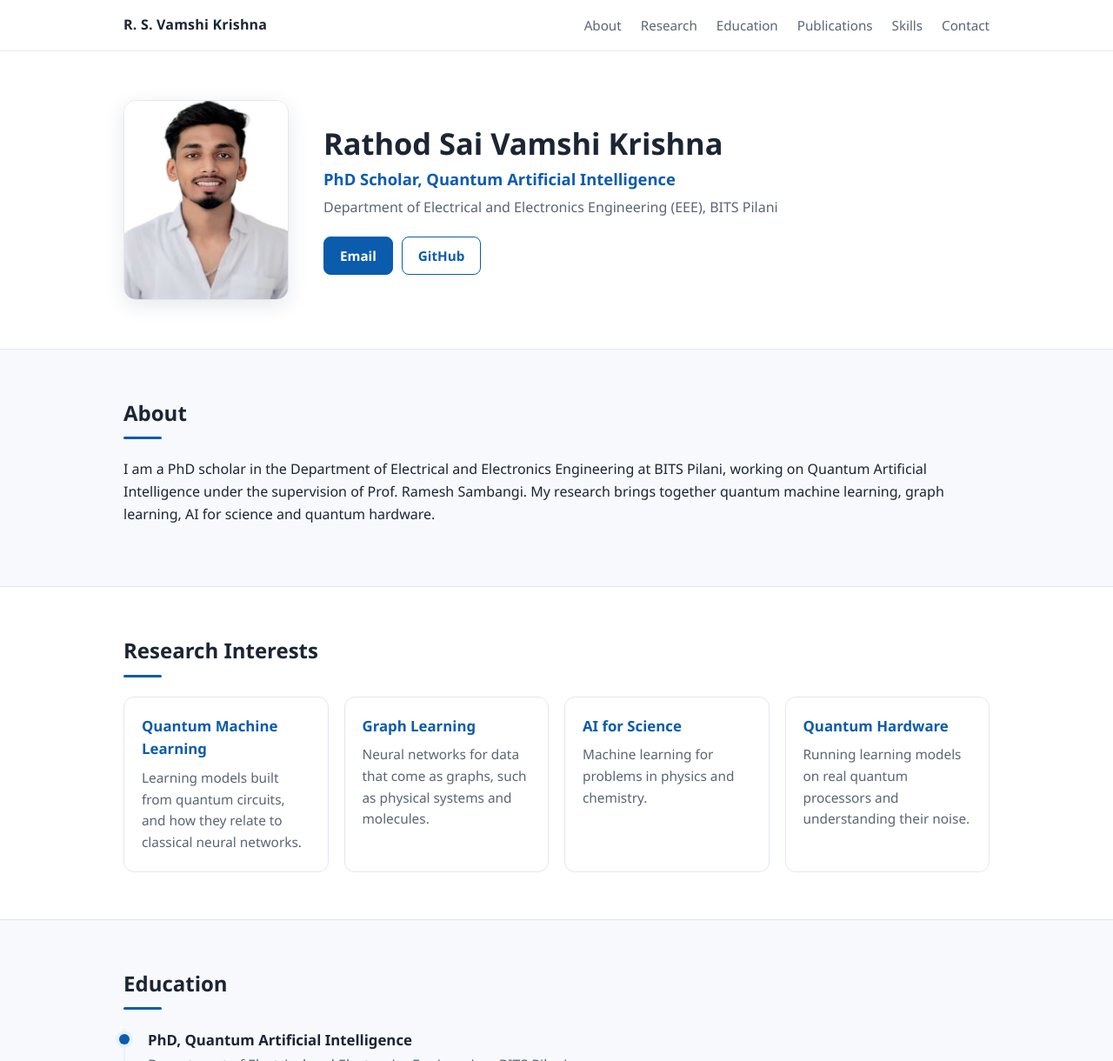
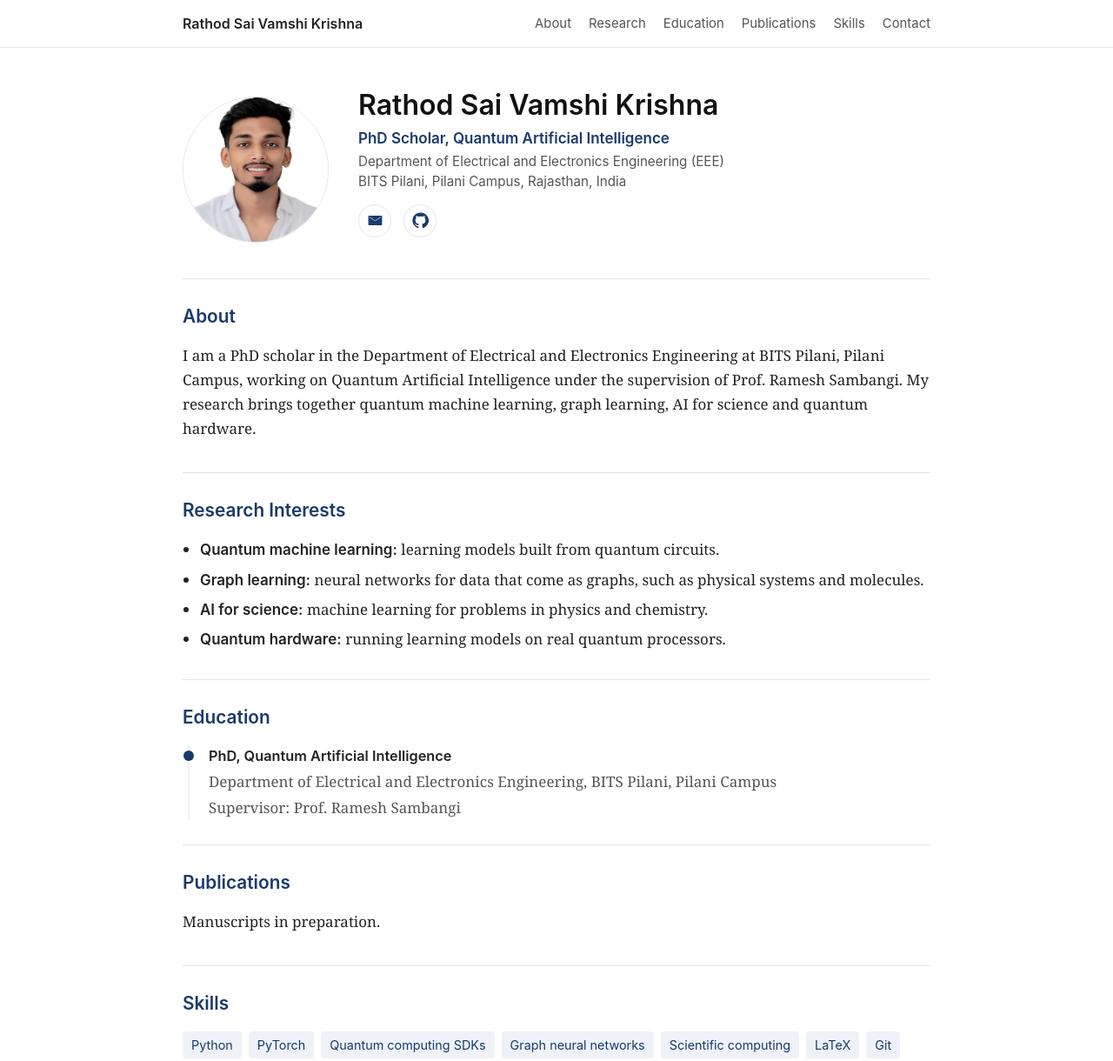
Before and after one commit to Rathodvamshi007/rathodvamshi007.github.io, a plain HTML site: page index.html in a window 1280 px wide. Shown: the top 1220 px of the page at 87% size. Drawn offline with Linux system fonts and the light colour scheme.

Commit message:
Academic homepage layout, favicon and Open Graph tags

```diff
--- a/index.html
+++ b/index.html
@@ -4,159 +4,158 @@
 <meta charset="utf-8">
 <meta name="viewport" content="width=device-width, initial-scale=1">
 <title>Rathod Sai Vamshi Krishna | PhD Scholar, Quantum Artificial Intelligence</title>
-<meta name="description" content="Rathod Sai Vamshi Krishna, PhD Scholar in Quantum Artificial Intelligence, Department of EEE, BITS Pilani.">
+<meta name="description" content="Rathod Sai Vamshi Krishna is a PhD Scholar in Quantum Artificial Intelligence at the Department of EEE, BITS Pilani, Pilani Campus.">
+<meta name="author" content="Rathod Sai Vamshi Krishna">
+<meta name="theme-color" content="#1a3a6b">
+<link rel="icon" type="image/svg+xml" href="favicon.svg">
+<link rel="canonical" href="https://rathodvamshi007.github.io/">
+<meta property="og:type" content="profile">
+<meta property="og:title" content="Rathod Sai Vamshi Krishna">
+<meta property="og:description" content="PhD Scholar, Quantum Artificial Intelligence. Department of EEE, BITS Pilani, Pilani Campus.">
+<meta property="og:url" content="https://rathodvamshi007.github.io/">
+<meta property="og:image" content="https://rathodvamshi007.github.io/photo.jpg">
+<meta property="og:image:alt" content="Photo of Rathod Sai Vamshi Krishna">
+<meta name="twitter:card" content="summary">
 <style>
-  :root{--ink:#1d2433;--muted:#5b6475;--line:#e3e7ee;--bg:#f7f9fc;--card:#ffffff;--accent:#0b5cad;--accent-soft:#e8f1fb}
+  :root{--ink:#222;--muted:#555;--line:#e5e5e5;--accent:#1a3a6b;--accent-soft:#eef2f8}
   *{box-sizing:border-box}
-  html{scroll-behavior:smooth}
-  body{margin:0;font-family:"Segoe UI",system-ui,-apple-system,Roboto,Helvetica,Arial,sans-serif;color:var(--ink);background:var(--bg);line-height:1.6}
-  a{color:var(--accent);text-decoration:none}
-  a:hover{text-decoration:underline}
-  .wrap{max-width:1040px;margin:0 auto;padding:0 22px}
-  /* nav */
-  nav{position:sticky;top:0;z-index:10;background:rgba(255,255,255,.94);backdrop-filter:blur(6px);border-bottom:1px solid var(--line)}
-  nav .wrap{display:flex;align-items:center;justify-content:space-between;height:58px}
-  .brand{font-weight:700;color:var(--ink);letter-spacing:.2px}
-  .links{display:flex;gap:22px;font-size:.95rem}
-  .links a{color:var(--muted)}
-  .links a:hover{color:var(--accent);text-decoration:none}
-  .menu{display:none;background:none;border:1px solid var(--line);border-radius:6px;padding:6px 10px;font-size:1rem;cursor:pointer;color:var(--ink)}
-  /* hero */
-  header.hero{background:#fff;border-bottom:1px solid var(--line)}
-  .hero .wrap{display:flex;gap:40px;align-items:center;padding:56px 22px}
-  .hero img{width:190px;height:230px;object-fit:cover;border-radius:14px;border:1px solid var(--line);box-shadow:0 6px 22px rgba(20,40,80,.10)}
-  .hero h1{margin:0 0 6px;font-size:2.15rem;line-height:1.2}
-  .role{margin:0;font-size:1.15rem;color:var(--accent);font-weight:600}
-  .affil{margin:6px 0 20px;color:var(--muted)}
-  .btns{display:flex;flex-wrap:wrap;gap:10px}
-  .btn{display:inline-block;padding:9px 18px;border-radius:8px;border:1px solid var(--accent);font-weight:600;font-size:.95rem}
-  .btn.primary{background:var(--accent);color:#fff}
-  .btn:hover{text-decoration:none;opacity:.9}
+  html{scroll-behavior:smooth;-webkit-text-size-adjust:100%}
+  body{margin:0;background:#fff;color:var(--ink);font:17px/1.65 Georgia,"Times New Roman",Cambria,serif}
+  .sans,nav,h1,h2,h3,.btn,.meta,footer{font-family:-apple-system,"Segoe UI",Roboto,"Helvetica Neue",Arial,sans-serif}
+  a{color:var(--accent)}
+  a:hover{text-decoration:none}
+  a:focus-visible,button:focus-visible{outline:2px solid var(--accent);outline-offset:2px}
+  .wrap{max-width:900px;margin:0 auto;padding:0 20px}
+  .skip{position:absolute;left:-999px}
+  .skip:focus{left:10px;top:10px;background:#fff;padding:6px 10px;z-index:20}
+  /* navigation */
+  nav{position:sticky;top:0;z-index:10;background:rgba(255,255,255,.97);border-bottom:1px solid var(--line)}
+  nav .wrap{display:flex;justify-content:space-between;align-items:center;min-height:54px;flex-wrap:wrap}
+  nav .name{font-weight:600;color:var(--ink);text-decoration:none;font-size:1rem}
+  nav ul{list-style:none;margin:0;padding:0;display:flex;gap:20px;font-size:.93rem}
+  nav ul a{color:var(--muted);text-decoration:none}
+  nav ul a:hover{color:var(--accent)}
+  /* profile */
+  .profile{display:flex;gap:34px;align-items:center;padding:46px 20px 30px}
+  .profile img{width:168px;height:168px;border-radius:50%;object-fit:cover;object-position:50% 22%;border:1px solid var(--line);flex:none}
+  h1{margin:0;font-size:2rem;font-weight:600;line-height:1.25;color:#111}
+  .role{margin:4px 0 2px;color:var(--accent);font-weight:600;font-family:-apple-system,"Segoe UI",Roboto,Arial,sans-serif}
+  .meta{margin:0;color:var(--muted);font-size:.95rem;line-height:1.5}
+  .icons{display:flex;gap:14px;margin-top:14px;padding:0;list-style:none}
+  .icons a{display:inline-flex;width:38px;height:38px;border-radius:50%;align-items:center;justify-content:center;border:1px solid var(--line);color:var(--accent)}
+  .icons a:hover{background:var(--accent-soft)}
+  .icons svg{width:19px;height:19px;fill:currentColor}
   /* sections */
-  section{padding:54px 0;border-bottom:1px solid var(--line)}
-  section:nth-of-type(even){background:#fff}
-  h2{margin:0 0 22px;font-size:1.5rem}
-  h2::after{content:"";display:block;width:44px;height:3px;background:var(--accent);border-radius:2px;margin-top:8px}
-  .cards{display:grid;grid-template-columns:repeat(auto-fit,minmax(220px,1fr));gap:18px}
-  .card{background:var(--card);border:1px solid var(--line);border-radius:12px;padding:20px}
-  .card h3{margin:0 0 8px;font-size:1.05rem;color:var(--accent)}
-  .card p{margin:0;color:var(--muted);font-size:.96rem}
-  .timeline{position:relative;margin:0;padding-left:26px;border-left:2px solid var(--accent-soft)}
-  .item{position:relative;margin-bottom:8px}
-  .item::before{content:"";position:absolute;left:-33px;top:6px;width:12px;height:12px;border-radius:50%;background:var(--accent);box-shadow:0 0 0 4px var(--accent-soft)}
-  .item h3{margin:0;font-size:1.05rem}
-  .item p{margin:2px 0;color:var(--muted)}
-  .chips{display:flex;flex-wrap:wrap;gap:10px}
-  .chip{background:var(--accent-soft);color:var(--accent);border-radius:999px;padding:6px 14px;font-size:.92rem;font-weight:600}
-  .contact p{margin:6px 0}
-  footer{padding:26px 0;text-align:center;color:var(--muted);font-size:.9rem}
-  @media (max-width:760px){
-    .links{display:none;position:absolute;top:58px;left:0;right:0;flex-direction:column;gap:0;background:#fff;border-bottom:1px solid var(--line)}
-    .links.open{display:flex}
-    .links a{padding:12px 22px;border-top:1px solid var(--line)}
-    .menu{display:block}
-    .hero .wrap{flex-direction:column;text-align:center;padding:40px 22px;gap:22px}
-    .btns{justify-content:center}
-    .hero h1{font-size:1.7rem}
+  section{padding:26px 0;border-top:1px solid var(--line)}
+  h2{margin:0 0 14px;font-size:1.3rem;font-weight:600;color:var(--accent)}
+  h3{margin:0;font-size:1.02rem;font-weight:600}
+  p{margin:0 0 10px}
+  ul.interests{margin:0;padding-left:20px}
+  ul.interests li{margin-bottom:6px}
+  ul.interests strong{font-family:-apple-system,"Segoe UI",Roboto,Arial,sans-serif;font-weight:600}
+  .timeline{border-left:2px solid var(--accent-soft);margin-left:6px;padding-left:22px}
+  .entry{position:relative}
+  .entry::before{content:"";position:absolute;left:-29px;top:7px;width:12px;height:12px;border-radius:50%;background:var(--accent)}
+  .entry p{margin:2px 0;color:var(--muted)}
+  .skills{display:flex;flex-wrap:wrap;gap:8px;list-style:none;padding:0;margin:0}
+  .skills li{font-family:-apple-system,"Segoe UI",Roboto,Arial,sans-serif;font-size:.9rem;background:var(--accent-soft);color:var(--accent);border-radius:4px;padding:4px 10px}
+  footer{border-top:1px solid var(--line);padding:22px 0 34px;color:var(--muted);font-size:.85rem;text-align:center}
+  @media (max-width:640px){
+    body{font-size:16px}
+    nav ul{gap:14px;font-size:.88rem;flex-wrap:wrap;padding-bottom:8px}
+    nav .wrap{padding-top:8px}
+    .profile{flex-direction:column;text-align:center;gap:18px;padding-top:30px}
+    .profile img{width:140px;height:140px}
+    .icons{justify-content:center}
+    h1{font-size:1.6rem}
   }
+  @media (prefers-reduced-motion:reduce){html{scroll-behavior:auto}}
 </style>
 </head>
 <body>
-<nav>
+<a class="skip" href="#main">Skip to content</a>
+<nav aria-label="Main">
   <div class="wrap">
-    <a class="brand" href="#top">R. S. Vamshi Krishna</a>
-    <button class="menu" aria-label="Open menu" onclick="document.querySelector('.links').classList.toggle('open')">&#9776;</button>
-    <div class="links" onclick="this.classList.remove('open')">
-      <a href="#about">About</a>
-      <a href="#research">Research</a>
-      <a href="#education">Education</a>
-      <a href="#publications">Publications</a>
-      <a href="#skills">Skills</a>
-      <a href="#contact">Contact</a>
-    </div>
+    <a class="name" href="#top">Rathod Sai Vamshi Krishna</a>
+    <ul>
+      <li><a href="#about">About</a></li>
+      <li><a href="#research">Research</a></li>
+      <li><a href="#education">Education</a></li>
+      <li><a href="#publications">Publications</a></li>
+      <li><a href="#skills">Skills</a></li>
+      <li><a href="#contact">Contact</a></li>
+    </ul>
   </div>
 </nav>
 
-<header class="hero" id="top">
-  <div class="wrap">
-    <img src="photo.jpg" alt="Photo of Rathod Sai Vamshi Krishna">
+<header id="top">
+  <div class="wrap profile">
+    <img src="photo.jpg" width="168" height="168" alt="Photo of Rathod Sai Vamshi Krishna">
     <div>
       <h1>Rathod Sai Vamshi Krishna</h1>
       <p class="role">PhD Scholar, Quantum Artificial Intelligence</p>
-      <p class="affil">Department of Electrical and Electronics Engineering (EEE), BITS Pilani</p>
-      <div class="btns">
-        <a class="btn primary" href="mailto:rathodsaivamshi@gmail.com">Email</a>
-        <a class="btn" href="https://github.com/Rathodvamshi007" target="_blank" rel="noopener">GitHub</a>
-      </div>
+      <p class="meta">Department of Electrical and Electronics Engineering (EEE)<br>BITS Pilani, Pilani Campus, Rajasthan, India</p>
+      <ul class="icons" aria-label="Links">
+        <li><a href="mailto:rathodsaivamshi@gmail.com" aria-label="Email" title="Email">
+          <svg viewBox="0 0 24 24" aria-hidden="true"><path d="M3 5h18a1 1 0 0 1 1 1v12a1 1 0 0 1-1 1H3a1 1 0 0 1-1-1V6a1 1 0 0 1 1-1zm9 7.2L4.4 7H4v.6l8 5.4 8-5.4V7h-.4L12 12.2z"/></svg></a></li>
+        <li><a href="https://github.com/Rathodvamshi007" aria-label="GitHub" title="GitHub" rel="noopener">
+          <svg viewBox="0 0 24 24" aria-hidden="true"><path d="M12 .5a11.5 11.5 0 0 0-3.64 22.41c.58.1.79-.25.79-.56v-2c-3.2.7-3.88-1.37-3.88-1.37-.53-1.33-1.29-1.69-1.29-1.69-1.05-.72.08-.7.08-.7 1.16.08 1.77 1.19 1.77 1.19 1.03 1.77 2.71 1.26 3.37.96.1-.75.4-1.26.73-1.55-2.55-.29-5.24-1.28-5.24-5.69 0-1.26.45-2.29 1.19-3.09-.12-.29-.52-1.46.11-3.05 0 0 .97-.31 3.17 1.18a11 11 0 0 1 5.77 0c2.2-1.49 3.17-1.18 3.17-1.18.63 1.59.23 2.76.11 3.05.74.8 1.19 1.83 1.19 3.09 0 4.42-2.69 5.39-5.26 5.68.41.36.78 1.06.78 2.14v3.17c0 .31.21.67.8.56A11.5 11.5 0 0 0 12 .5z"/></svg></a></li>
+      </ul>
     </div>
   </div>
 </header>
 
-<main>
-<section id="about">
-  <div class="wrap">
-    <h2>About</h2>
-    <p>I am a PhD scholar in the Department of Electrical and Electronics Engineering at BITS Pilani, working on Quantum Artificial
-    Intelligence under the supervision of Prof. Ramesh Sambangi. My research brings together quantum machine learning, graph
-    learning, AI for science and quantum hardware.</p>
-  </div>
-</section>
+<main id="main" class="wrap">
+  <section id="about" aria-labelledby="h-about">
+    <h2 id="h-about">About</h2>
+    <p>I am a PhD scholar in the Department of Electrical and Electronics Engineering at BITS Pilani, Pilani Campus, working on
+    Quantum Artificial Intelligence under the supervision of Prof. Ramesh Sambangi. My research brings together quantum machine
+    learning, graph learning, AI for science and quantum hardware.</p>
+  </section>
 
-<section id="research">
-  <div class="wrap">
-    <h2>Research Interests</h2>
-    <div class="cards">
-      <div class="card"><h3>Quantum Machine Learning</h3><p>Learning models built from quantum circuits, and how they relate to classical neural networks.</p></div>
-      <div class="card"><h3>Graph Learning</h3><p>Neural networks for data that come as graphs, such as physical systems and molecules.</p></div>
-      <div class="card"><h3>AI for Science</h3><p>Machine learning for problems in physics and chemistry.</p></div>
-      <div class="card"><h3>Quantum Hardware</h3><p>Running learning models on real quantum processors and understanding their noise.</p></div>
-    </div>
-  </div>
-</section>
+  <section id="research" aria-labelledby="h-research">
+    <h2 id="h-research">Research Interests</h2>
+    <ul class="interests">
+      <li><strong>Quantum machine learning:</strong> learning models built from quantum circuits.</li>
+      <li><strong>Graph learning:</strong> neural networks for data that come as graphs, such as physical systems and molecules.</li>
+      <li><strong>AI for science:</strong> machine learning for problems in physics and chemistry.</li>
+      <li><strong>Quantum hardware:</strong> running learning models on real quantum processors.</li>
+    </ul>
+  </section>
 
-<section id="education">
-  <div class="wrap">
-    <h2>Education</h2>
+  <section id="education" aria-labelledby="h-education">
+    <h2 id="h-education">Education</h2>
     <div class="timeline">
-      <div class="item">
+      <div class="entry">
         <h3>PhD, Quantum Artificial Intelligence</h3>
-        <p>Department of Electrical and Electronics Engineering, BITS Pilani</p>
+        <p>Department of Electrical and Electronics Engineering, BITS Pilani, Pilani Campus</p>
         <p>Supervisor: Prof. Ramesh Sambangi</p>
       </div>
     </div>
-  </div>
-</section>
+  </section>
 
-<section id="publications">
-  <div class="wrap">
-    <h2>Publications</h2>
-    <p>Papers will be listed here as they appear.</p>
-  </div>
-</section>
+  <section id="publications" aria-labelledby="h-publications">
+    <h2 id="h-publications">Publications</h2>
+    <p>Manuscripts in preparation.</p>
+  </section>
 
-<section id="skills">
-  <div class="wrap">
-    <h2>Skills</h2>
-    <div class="chips">
-      <span class="chip">Python</span><span class="chip">PyTorch</span><span class="chip">Quantum computing SDKs</span>
-      <span class="chip">Graph neural networks</span><span class="chip">Scientific computing</span><span class="chip">LaTeX</span>
-      <span class="chip">Git</span><span class="chip">Linux</span>
-    </div>
-  </div>
-</section>
+  <section id="skills" aria-labelledby="h-skills">
+    <h2 id="h-skills">Skills</h2>
+    <ul class="skills">
+      <li>Python</li><li>PyTorch</li><li>Quantum computing SDKs</li><li>Graph neural networks</li>
+      <li>Scientific computing</li><li>LaTeX</li><li>Git</li><li>Linux</li>
+    </ul>
+  </section>
 
-<section id="contact" class="contact">
-  <div class="wrap">
-    <h2>Contact</h2>
-    <p>Email: <a href="mailto:rathodsaivamshi@gmail.com">rathodsaivamshi@gmail.com</a></p>
-    <p>GitHub: <a href="https://github.com/Rathodvamshi007" target="_blank" rel="noopener">github.com/Rathodvamshi007</a></p>
-    <p>Department of Electrical and Electronics Engineering, BITS Pilani</p>
-  </div>
-</section>
+  <section id="contact" aria-labelledby="h-contact">
+    <h2 id="h-contact">Contact</h2>
+    <p>Email: <a href="mailto:rathodsaivamshi@gmail.com">rathodsaivamshi@gmail.com</a><br>
+    Department of Electrical and Electronics Engineering, BITS Pilani, Pilani Campus, Rajasthan, India</p>
+  </section>
 </main>
 
 <footer>
-  <div class="wrap">&copy; <span id="yr"></span> Rathod Sai Vamshi Krishna</div>
+  <div class="wrap">&copy; <span id="yr">2026</span> Rathod Sai Vamshi Krishna</div>
 </footer>
 <script>document.getElementById("yr").textContent = new Date().getFullYear();</script>
 </body>
```
Also changed, not shown: favicon.svg (added).
